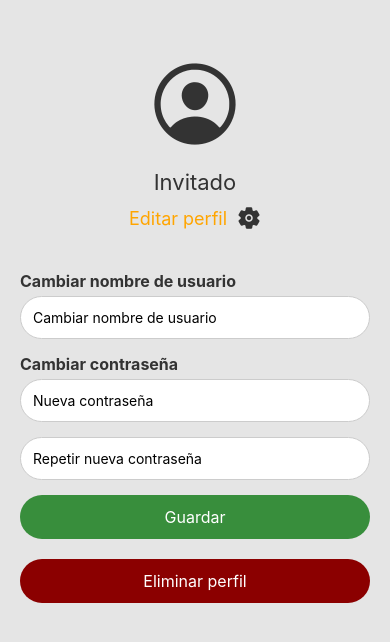
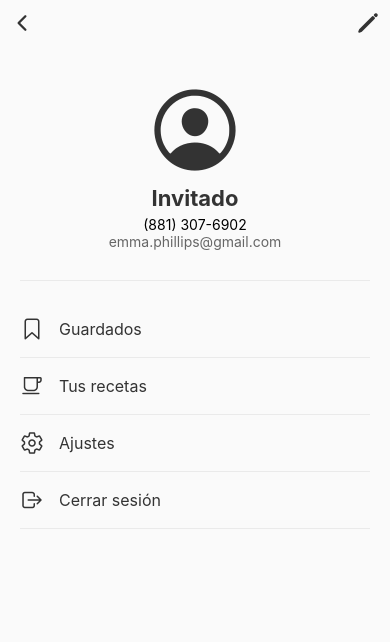
Before and after one commit to Aleu79/InstantRecipes-PP, a React Native app: screen /UserProfile in a window 390 px wide. Shown: the top 642 px of the page. Built offline with nearby package versions, Linux system fonts and the light colour scheme; no server answers.

Commit message:
user profile

```diff
--- a/App.js
+++ b/App.js
@@ -5,6 +5,7 @@ import LoginScreen from './src/screens/LoginScreen';
 import HomeScreen from './src/screens/HomeScreen';
 import SignUpScreen from './src/screens/SignUpScreen';
 import UserProfile from './src/components/UserProfile';
+import UserEdit from './src/components/UserEdit';
 import { UserProvider } from './src/context/UserContext';
 import SearchScreen  from './src/screens/SearchScreen';
 
@@ -19,6 +20,7 @@ export default function App() {
           <Stack.Screen name="Home" component={HomeScreen} options={{ headerShown: false }} />
           <Stack.Screen name="Sign Up" component={SignUpScreen} options={{ headerShown: false }} />
           <Stack.Screen name="UserProfile" component={UserProfile} options={{headerShown:false}} />
+          <Stack.Screen name="UserEdit" component={UserEdit} options={{headerShown:false}} />
           <Stack.Screen name="SearchScreen" component={SearchScreen} options={{headerShown:false}} />
         </Stack.Navigator>
       </NavigationContainer>
--- /dev/null
+++ b/src/components/UserEdit.js
@@ -0,0 +1,86 @@
+import React, { useState, useContext } from 'react';
+import { View, Text, TextInput, TouchableOpacity, StyleSheet, Alert } from 'react-native';
+import { auth } from '../../firebase/firebase-config';
+import { useNavigation } from '@react-navigation/native';
+
+const UserEdit = () => {
+  const [username, setUsername] = useState('');
+  const [password, setPassword] = useState('');
+  const [confirmPassword, setConfirmPassword] = useState('');
+  const navigation = useNavigation();
+
+  const handleSaveChanges = () => {
+    // Aquí puedes agregar la lógica para guardar los cambios en el perfil del usuario
+    if (password !== confirmPassword) {
+      Alert.alert('Error', 'Las contraseñas no coinciden');
+    } else {
+      // Lógica para guardar los cambios
+      Alert.alert('Éxito', 'Perfil actualizado');
+      navigation.navigate('UserProfile');
+    }
+  };
+
+  return (
+    <View style={styles.container}>
+      <Text style={styles.sectionTitle}>Cambiar nombre de usuario</Text>
+      <TextInput
+        placeholder="Nuevo nombre de usuario"
+        style={styles.input}
+        value={username}
+        onChangeText={setUsername}
+      />
+      <Text style={styles.sectionTitle}>Cambiar contraseña</Text>
+      <TextInput
+        placeholder="Nueva contraseña"
+        style={styles.input}
+        secureTextEntry
+        value={password}
+        onChangeText={setPassword}
+      />
+      <TextInput
+        placeholder="Repetir nueva contraseña"
+        style={styles.input}
+        secureTextEntry
+        value={confirmPassword}
+        onChangeText={setConfirmPassword}
+      />
+      <TouchableOpacity style={styles.saveButton} onPress={handleSaveChanges}>
+        <Text style={styles.saveButtonText}>Guardar cambios</Text>
+      </TouchableOpacity>
+    </View>
+  );
+};
+
+const styles = StyleSheet.create({
+  container: {
+    flex: 1,
+    backgroundColor: '#E5E5E5',
+    paddingTop: 50,
+    paddingHorizontal: 20,
+  },
+  sectionTitle: {
+    fontSize: 16,
+    marginBottom: 10,
+    color: '#333',
+  },
+  input: {
+    backgroundColor: '#FFF',
+    borderRadius: 40,
+    padding: 12,
+    marginBottom: 15,
+    borderWidth: 1,
+    borderColor: '#CCC',
+  },
+  saveButton: {
+    backgroundColor: '#388E3C',
+    borderRadius: 40,
+    paddingVertical: 12,
+    alignItems: 'center',
+  },
+  saveButtonText: {
+    color: '#FFF',
+    fontSize: 16,
+  },
+});
+
+export default UserEdit;
--- a/src/components/UserProfile.js
+++ b/src/components/UserProfile.js
@@ -1,97 +1,29 @@
-import React, { useState, useContext, useEffect } from 'react';
-import { View, Text, TextInput, TouchableOpacity, Image, StyleSheet } from 'react-native';
-import * as ImagePicker from 'expo-image-picker';
+import React, { useContext, useState } from 'react';
+import { View, Text, TouchableOpacity, Image, StyleSheet, ScrollView } from 'react-native';
 import Icon from 'react-native-vector-icons/Ionicons';
 import { UserContext } from '../context/UserContext';
-import { getStorage, ref, uploadBytes, getDownloadURL } from 'firebase/storage';
-import { storage } from '../../firebase/firebase-config';
-import { auth } from '../../firebase/firebase-config';
-import { Alert } from 'react-native';
 import { useNavigation } from '@react-navigation/native';
 
 const UserProfile = () => {
-  const [isEditing, setIsEditing] = useState(false);
-  const [image, setImage] = useState(null);
-  const [uploading, setUploading] = useState(false);
   const { user } = useContext(UserContext);
   const navigation = useNavigation();
-
-  // Función para abrir la galería y seleccionar una imagen
-  const pickImage = async () => {
-    // Solicitar permisos para la galería
-    const { status: mediaLibraryStatus } = await ImagePicker.requestMediaLibraryPermissionsAsync();
-    if (mediaLibraryStatus !== 'granted') {
-      console.log('Permiso de galería no concedido:', mediaLibraryStatus);
-      alert('Lo sentimos, necesitamos permisos para acceder a la galería.');
-      return;
-    }
-
-    const { status: cameraStatus } = await ImagePicker.requestCameraPermissionsAsync();
-    if (cameraStatus !== 'granted') {
-      console.log('Permiso de cámara no concedido:', cameraStatus);
-      alert('Lo sentimos, necesitamos permisos para acceder a la cámara.');
-      return;
-    }
-
-    let result = await ImagePicker.launchImageLibraryAsync({
-      mediaTypes: ImagePicker.MediaTypeOptions.Images,
-      allowsEditing: true,
-      aspect: [4, 3],
-      quality: 1,
-    });
-
-    console.log('Resultado de la selección de imagen:', result);
-
-    if (result.assets && result.assets.length > 0) {
-      const selectedImage = result.assets[0];
-      console.log('URI de la imagen seleccionada:', selectedImage.uri);
-
-      // Subir la imagen a Firebase Storage
-      const response = await fetch(selectedImage.uri);
-      const blob = await response.blob();
-
-      const filename = selectedImage.uri.substring(selectedImage.uri.lastIndexOf('/') + 1);
-      const imageRef = ref(storage, `profileImages/${filename}`);
-
-      setUploading(true);
-
-      try {
-        await uploadBytes(imageRef, blob);
-        const url = await getDownloadURL(imageRef);
-        console.log('URL de la imagen subida:', url);
-        setImage(url); // Actualiza el estado con la URL de la imagen subida
-      } catch (error) {
-        console.error('Error al subir la imagen:', error);
-      } finally {
-        setUploading(false);
-      }
-    }
-  };
-  const handleDeleteProfile = async () => {
-    try {
-      const user = auth.currentUser;
-      if (user) {
-        console.log('Usuario autenticado:', user);
-        await user.delete();
-        Alert.alert('Éxito', 'Perfil eliminado con éxito')
-        navigation.navigate('Login');
-        //agregar código para limpiar el contexto de usuario y otros datos relacionados
-      } else {
-        Alert.alert('Error', 'No hay usuario autenticado');
-      }
-    } catch (error) {
-      console.error('Error al eliminar perfil:', error);
-      Alert.alert('Error', error.message);
-    }
-  };
-  useEffect(() => {
-    console.log('Estado de la imagen al renderizar:', image);
-  }, [image]);
+  const [image, setImage] = useState(null);
 
   return (
-    <View style={styles.container}>
+    <ScrollView contentContainerStyle={styles.container}>
+      {/* Íconos de editar y retroceder */}
+      <View style={styles.iconsContainer}>
+        <TouchableOpacity style={styles.backIcon} onPress={() => navigation.goBack()}>
+          <Icon name="chevron-back" size={24} color="#333" />
+        </TouchableOpacity>
+        <TouchableOpacity style={styles.editIcon} onPress={() => navigation.navigate('UserEdit')}>
+          <Icon name="pencil" size={24} color="#333" />
+        </TouchableOpacity>
+      </View>
+
+      {/* Contenedor del perfil */}
       <View style={styles.profileContainer}>
-        <TouchableOpacity onPress={pickImage}>
+        <TouchableOpacity>
           {image ? (
             <Image source={{ uri: image }} style={styles.profileImage} />
           ) : (
@@ -99,137 +31,112 @@ const UserProfile = () => {
           )}
         </TouchableOpacity>
         <Text style={styles.username}>{user ? user.username : 'Invitado'}</Text>
-        <View style={styles.editSection}>
-          <TouchableOpacity onPress={() => setIsEditing(false)} style={styles.editTextContainer}>
-            <Text style={[styles.editText, !isEditing && styles.activeText]}>Editar perfil</Text>
-          </TouchableOpacity>
-          <TouchableOpacity onPress={() => setIsEditing(true)}>
-            <Icon name="settings" size={24} color={isEditing ? "#FFA500" : "#333"} />
-          </TouchableOpacity>
-        </View>
+
+        {/* Nombre y datos del usuario */}
+        <Text style={styles.userContact}>{user ? user.phone : '(881) 307-6902'}</Text>
+        <Text style={styles.userEmail}>{user ? user.email : 'emma.phillips@gmail.com'}</Text>
       </View>
 
-      {isEditing ? (
-        <View style={styles.settingsContainer}>
-          <Text style={styles.sectionTitle}>Cambiar e-mail de contacto</Text>
-          <TextInput
-            placeholder="Cambiar e-mail de contacto"
-            style={styles.input}
-          />
-          <Text style={styles.sectionTitle}>Cambiar celular de contacto</Text>
-          <TextInput
-            placeholder="Cambiar celular de contacto"
-            style={styles.input}
-          />
-          <TouchableOpacity style={styles.saveButton}>
-            <Text style={styles.saveButtonText}>Guardar</Text>
-          </TouchableOpacity>
-        </View>
-      ) : (
-        <View style={styles.settingsContainer}>
-          <Text style={styles.sectionTitle}>Cambiar nombre de usuario</Text>
-          <TextInput
-            placeholder="Cambiar nombre de usuario"
-            style={styles.input}
-          />
-          <Text style={styles.sectionTitle}>Cambiar contraseña</Text>
-          <TextInput
-            placeholder="Nueva contraseña"
-            style={styles.input}
-            secureTextEntry
-          />
-          <TextInput
-            placeholder="Repetir nueva contraseña"
-            style={styles.input}
-            secureTextEntry
-          />
-          <TouchableOpacity style={styles.saveButton}>
-            <Text style={styles.saveButtonText}>Guardar</Text>
-          </TouchableOpacity>
-        </View>
-      )}
-
-      <TouchableOpacity style={styles.deleteButton} onPress={handleDeleteProfile}>
-        <Text style={styles.deleteButtonText}>Eliminar perfil</Text>
-      </TouchableOpacity>
-    </View>
+      {/* Opciones del menú */}
+      <View style={styles.menuContainer}>
+        <TouchableOpacity style={styles.menuItem}>
+          <Icon name="bookmark-outline" size={24} color="#333" />
+          <Text style={styles.menuText}>Guardados</Text>
+        </TouchableOpacity>
+        <TouchableOpacity style={styles.menuItem}>
+          <Icon name="cafe-outline" size={24} color="#333" />
+          <Text style={styles.menuText}>Tus recetas</Text>
+        </TouchableOpacity>
+        <TouchableOpacity style={styles.menuItem}>
+          <Icon name="settings-outline" size={24} color="#333" />
+          <Text style={styles.menuText}>Ajustes</Text>
+        </TouchableOpacity>
+        <TouchableOpacity style={styles.menuItem}>
+          <Icon name="log-out-outline" size={24} color="#333" />
+          <Text style={styles.menuText}>Cerrar sesión</Text>
+        </TouchableOpacity>
+      </View>
+    </ScrollView>
   );
 };
 
 const styles = StyleSheet.create({
   container: {
-    flex: 1,
-    backgroundColor: '#E5E5E5',
-    paddingTop: 50,
-    paddingHorizontal: 20,
+    flexGrow: 1,
+    backgroundColor: '#fafafa',
+    padding: 20,
+  },
+  iconsContainer: {
+    flexDirection: 'row',
+    justifyContent: 'space-between',
+    marginBottom: 50,
+    marginTop: 6,
+    position: 'static',
   },
   profileContainer: {
     alignItems: 'center',
-    marginBottom: 20,
+    marginBottom: 30,
   },
   profileImage: {
     width: 100,
     height: 100,
     borderRadius: 50,
-    borderWidth: 1,
-    borderColor: '#333',
+    marginBottom: 15,
   },
   username: {
     fontSize: 22,
-    marginVertical: 10,
+    fontWeight: 'bold',
+    color: '#333',
+    marginBottom: 5,
+  },
+  userEmail: {
+    fontSize: 14,
+    color: '#666',
+  },
+  walletContainer: {
+    flexDirection: 'row',
+    justifyContent: 'space-between',
+    paddingVertical: 10,
+    paddingHorizontal: 20,
+    backgroundColor: '#f5f5f5',
+    borderRadius: 10,
+    marginBottom: 20,
+  },
+  walletText: {
+    fontSize: 18,
+    fontWeight: 'bold',
     color: '#333',
   },
-  editSection: {
+  ordersText: {
+    fontSize: 18,
+    color: '#666',
+  },
+  menuContainer: {
+    borderTopWidth: 1,
+    borderTopColor: '#eaeaea',
+    paddingTop: 20,
+  },
+  menuItem: {
     flexDirection: 'row',
     alignItems: 'center',
+    paddingVertical: 15,
+    borderBottomWidth: 1,
+    borderBottomColor: '#eaeaea',
   },
-  editTextContainer: {
-    marginRight: 10,
-  },
-  editText: {
-    fontSize: 18,
+  menuText: {
+    fontSize: 16,
+    marginLeft: 15,
     color: '#333',
   },
-  activeText: {
-    color: '#FFA500',
+  backIcon: {
+    position: 'absolute',
+    top: 10,
+    left: 10,
   },
-  settingsContainer: {
-    marginTop: 20,
-  },
-  sectionTitle: {
-    fontSize: 16,
-    marginBottom: 5,
-    color: '#333',
-    fontWeight: 'bold',
-  },
-  input: {
-    backgroundColor: '#FFF',
-    borderRadius: 40,
-    padding: 12,
-    marginBottom: 15,
-    borderWidth: 1,
-    borderColor: '#CCC',
-  },
-  saveButton: {
-    backgroundColor: '#388E3C',
-    borderRadius: 40,
-    paddingVertical: 12,
-    alignItems: 'center',
-  },
-  saveButtonText: {
-    color: '#FFF',
-    fontSize: 16,
-  },
-  deleteButton: {
-    backgroundColor: '#8B0000',
-    borderRadius: 40,
-    paddingVertical: 12,
-    alignItems: 'center',
-    marginTop: 20,
-  },
-  deleteButtonText: {
-    color: '#FFF',
-    fontSize: 16,
+  editIcon: {
+    position: 'absolute',
+    top: 10,
+    right: 10,
   },
 });
 
--- a/src/screens/HomeScreen.js
+++ b/src/screens/HomeScreen.js
@@ -84,7 +84,7 @@ const HomeScreen = ({ navigation }) => {
 const styles = StyleSheet.create({
   container: {
     flex: 1,
-    backgroundColor: '#F2F2F2',
+    backgroundColor: '#fafafa',
     paddingTop: 50,
   },
   navbar: {
```
Also changed, not shown: package.json (+5 -5 lines), 1 other file (tests, documents, lock files or other folders).
